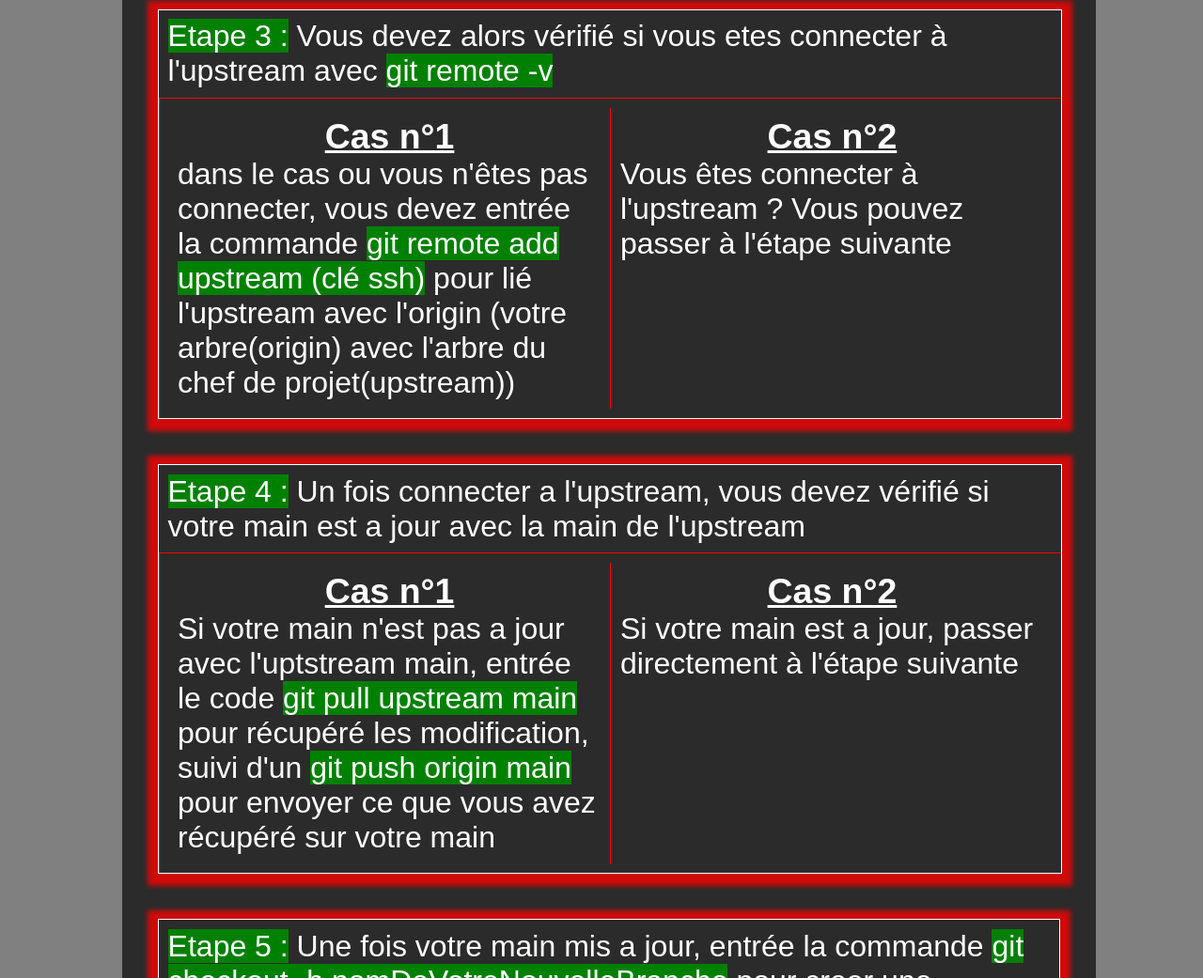
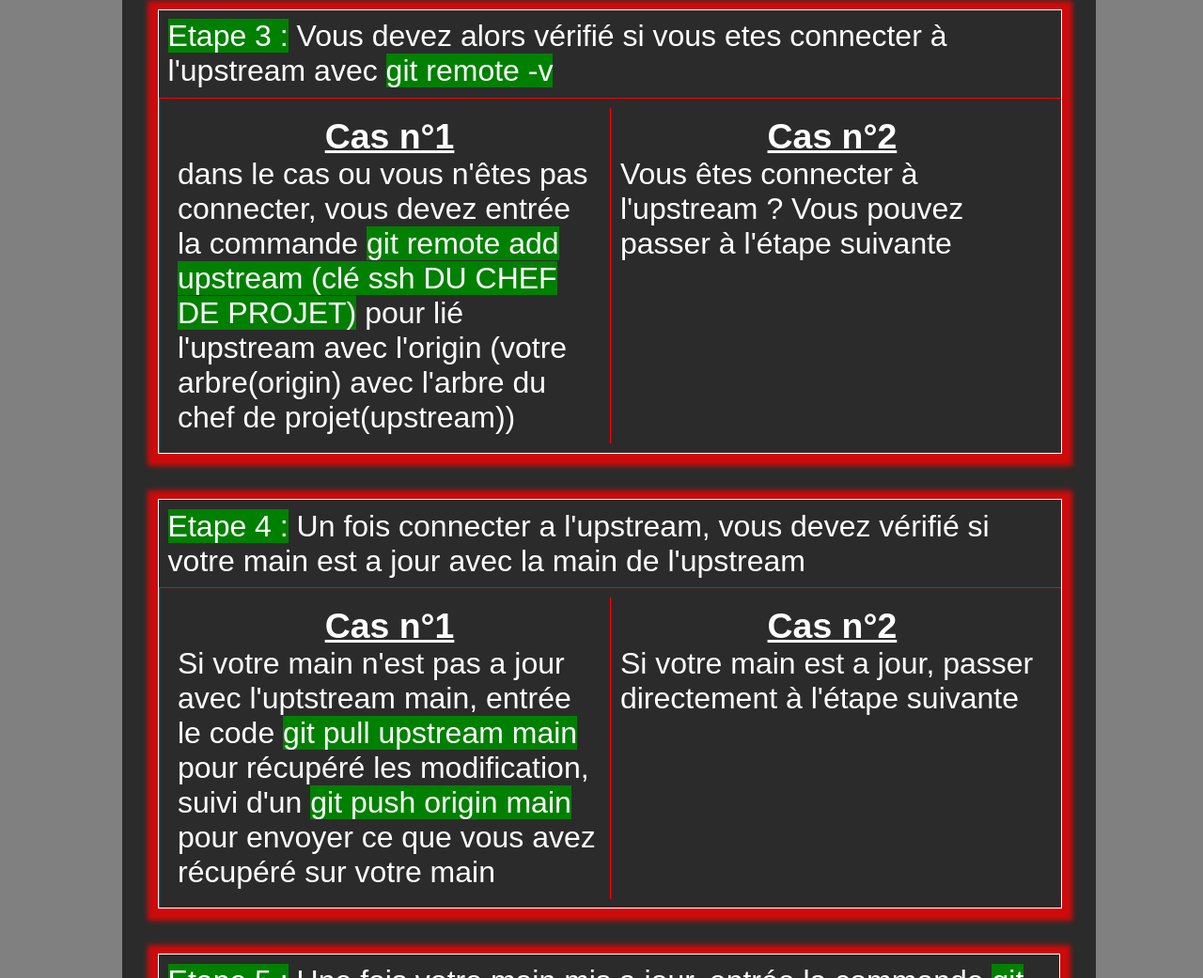
Before and after one commit to agim-coroli/documentationPerso, a plain HTML site: page html/git.html in a window 1280 px wide. Shown: the part 1251-2292 px from the top of the page at 94% size. Drawn offline with Linux system fonts and the light colour scheme.

Commit message:
modification de l'étape 3

```diff
--- a/html/git.html
+++ b/html/git.html
@@ -36,7 +36,7 @@
             <div>
                 <div>
                     <h3>Cas n°1</h3>
-                    <p>dans le cas ou vous n'êtes pas connecter, vous devez entrée la commande <span>git remote add upstream (clé ssh)</span> pour lié l'upstream avec l'origin (votre arbre(origin) avec l'arbre du chef de projet(upstream)) </p>
+                    <p>dans le cas ou vous n'êtes pas connecter, vous devez entrée la commande <span>git remote add upstream (clé ssh DU CHEF DE PROJET)</span> pour lié l'upstream avec l'origin (votre arbre(origin) avec l'arbre du chef de projet(upstream)) </p>
                 </div>
                 <div>
                     <h3>Cas n°2</h3>
```
Also changed, not shown: html/javascript.html (+6 -5 lines).
